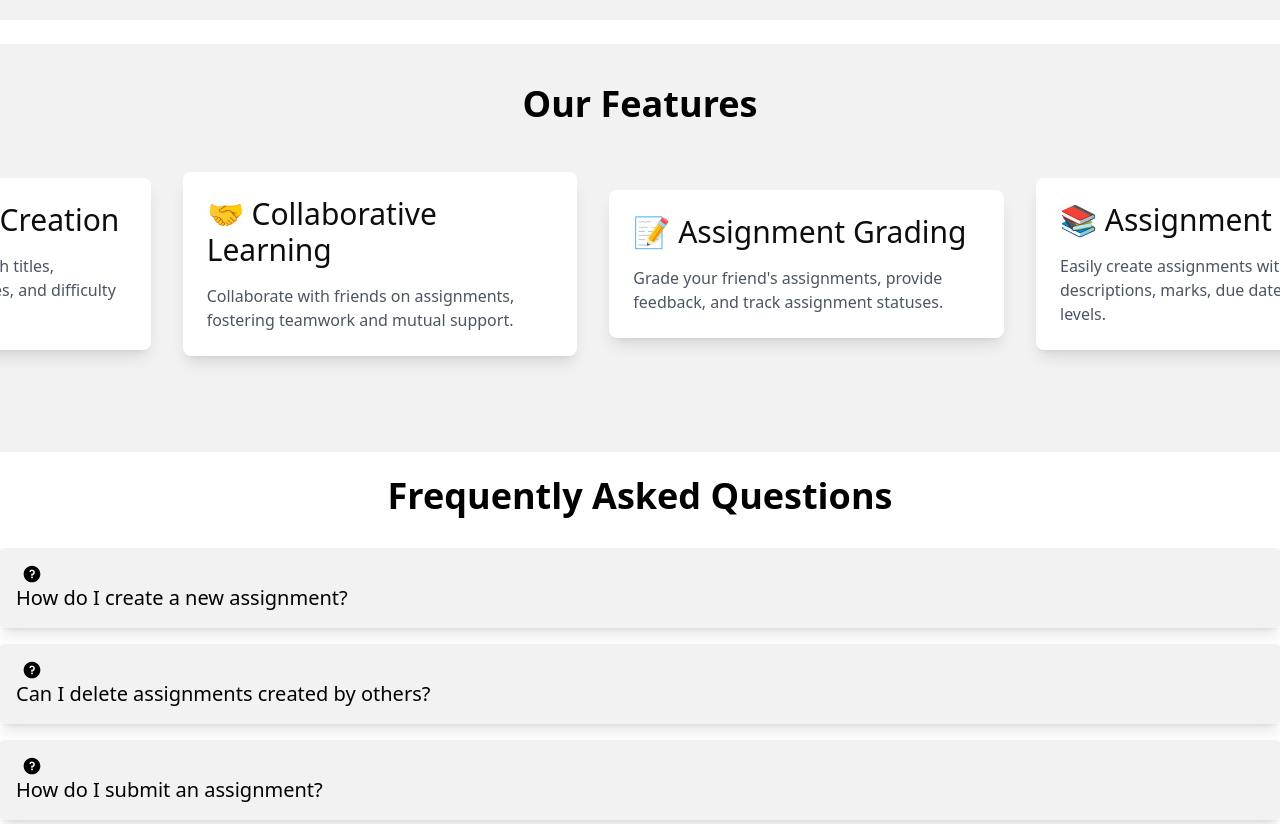
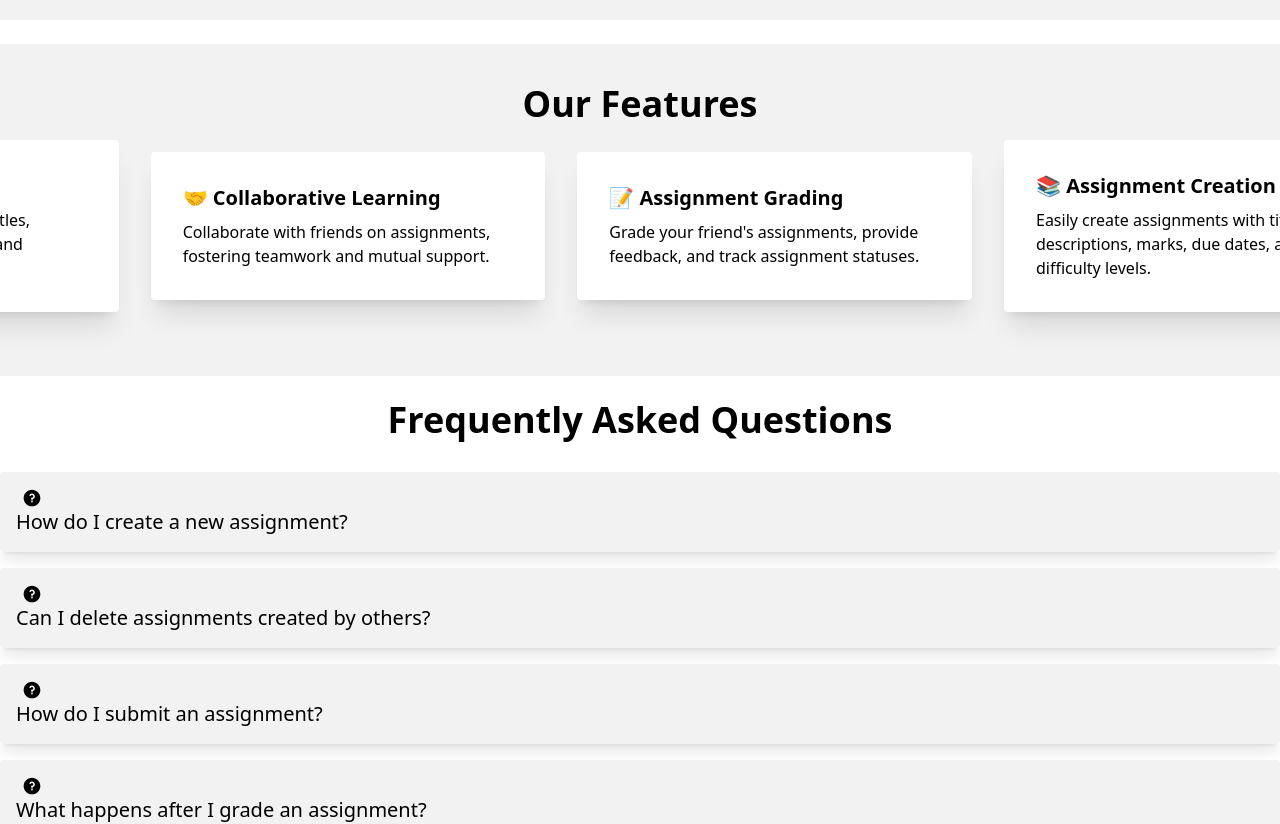
Before and after one commit to Hossain-sakib/StudyBuddyHub-client, a React (Vite) app in the folder StudyBuddyHub-client/: page / in a window 1280 px wide. Shown: the part 860-1684 px from the top of the page. Built offline with nearby package versions, Linux system fonts and the light colour scheme; no server answers.

Commit message:
created error page

```diff
--- a/StudyBuddyHub-client/src/Components/Footer/Footer.jsx
+++ b/StudyBuddyHub-client/src/Components/Footer/Footer.jsx
@@ -1,6 +1,6 @@
 const Footer = () => {
     return (
-        <footer className="footer p-10 bg-neutral text-neutral-content">
+        <footer className="footer p-10 bg-base-200">
 
             <nav>
                 <h1 className="text-xl font-bold mb-2">Social link</h1>
--- a/StudyBuddyHub-client/src/Pages/CreateAssignment/CreateAssignment.jsx
+++ b/StudyBuddyHub-client/src/Pages/CreateAssignment/CreateAssignment.jsx
@@ -50,8 +50,7 @@ const CreateAssignment = () => {
 
 
     return (
-        <div>
-
+        <div className='my-4'>
             <div className="hero min-h-screen bg-base-200">
                 <div className="hero-content flex flex-col">
                     <div>
@@ -102,6 +101,7 @@ const CreateAssignment = () => {
                                         onChange={handleDifficultyChange}
                                         options={difficultyOptions}
                                         isSearchable={false}
+                                        required
                                     />
                                 </div>
                                 <div className="form-control flex-1">
@@ -113,11 +113,12 @@ const CreateAssignment = () => {
                                         onChange={handleDateChange}
                                         minDate={new Date()}
                                         className="input input-bordered "
+                                        required
                                     />
                                 </div>
                             </div>
                             <div className="form-control mt-6">
-                                <button type="submit" className="btn btn-outline btn-primary">Create Assignment</button>
+                                <button type="submit" className="btn btn-outline btn-primary overflow-hidden transition-all hover:scale-105  hover:shadow-2xl">Create Assignment</button>
                             </div>
                         </form>
                     </div>
--- /dev/null
+++ b/StudyBuddyHub-client/src/Pages/Error/Error.jsx
@@ -0,0 +1,12 @@
+import { Link } from "react-router-dom";
+
+const Error = () => {
+    return (
+        <div className="flex flex-col items-center justify-center hero min-h-screen bg-base-200">
+            <img src="https://i.ibb.co/NS7rHFb/err-1.jpg" alt="" />
+            <h1 className="text-2xl underline text-red-600">Go back to <Link to="/">Homepage</Link></h1>
+        </div>
+    );
+};
+
+export default Error;
--- a/StudyBuddyHub-client/src/Pages/Home/Banner/Banner.jsx
+++ b/StudyBuddyHub-client/src/Pages/Home/Banner/Banner.jsx
@@ -13,7 +13,7 @@ const Banner = () => {
                         friends. Join us and take your learning to the next level!
                     </p>
                     <div className="flex justify-start">
-                        <Link to='/createassignment'> <button className="btn btn-primary rounded-full "><AiOutlinePlus></AiOutlinePlus>Create Assignment</button></Link>
+                        <Link to='/createassignment'> <button className="btn btn-primary rounded-full overflow-hidden transition-all hover:scale-105  hover:shadow-2xl "><AiOutlinePlus></AiOutlinePlus>Create Assignment</button></Link>
                     </div>
                 </div>
                 <div className="flex-1 p-6">
@@ -29,7 +29,7 @@ const Banner = () => {
                         us, and let's ace those exams!
                     </p>
                     <div className=" flex justify-end">
-                        <button className="btn btn-primary flex justify-end rounded-full "><AiOutlinePlus></AiOutlinePlus>Take An Assignment</button>
+                        <button className="btn btn-primary flex justify-end rounded-full overflow-hidden transition-all hover:scale-105  hover:shadow-2xl"><AiOutlinePlus></AiOutlinePlus>Take An Assignment</button>
                     </div>
                 </div>
                 <div className="flex-1 p-6">
--- a/StudyBuddyHub-client/src/Pages/Home/Faq/Faq.jsx
+++ b/StudyBuddyHub-client/src/Pages/Home/Faq/Faq.jsx
@@ -30,7 +30,7 @@ const Faq = () => {
                 <h2 className="flex justify-center text-center text-4xl font-bold mb-8 gap-6">Frequently Asked Questions</h2>
                 <div className="grid gap-4">
                     {faqData.map((item, index) => (
-                        <div key={index} className="shadow-lg">
+                        <div key={index} className="shadow-lg overflow-hidden transition-all hover:scale-105  hover:shadow-2xl">
                             <div className="collapse bg-base-200">
                                 <input type="checkbox" className="peer" />
                                 <div className="collapse-title text-xl font-medium">
--- a/StudyBuddyHub-client/src/Pages/Home/Features.jsx/Features.jsx
+++ b/StudyBuddyHub-client/src/Pages/Home/Features.jsx/Features.jsx
@@ -4,41 +4,47 @@ const Features = () => {
     return (
         <div className="bg-base-200">
             <h1 className="pt-10 text-center text-4xl font-bold">Our Features</h1>
-            <Marquee className="p-8">
+            <Marquee >
                 <div className="container mx-auto flex flex-wrap items-center justify-between mb-12">
-                    <div className="w-1/3  p-4">
-                        <div className="bg-white p-6 rounded-lg shadow-lg">
-                            <div className="text-3xl text-primary mb-4">📚 Assignment Creation</div>
-                            <p className="text-gray-600">
-                                Easily create assignments with titles, descriptions, marks, due dates,
-                                and difficulty levels.
-                            </p>
+                    <div className="w-1/3 p-4">
+                        <div className="card bg-base-100 shadow-xl">
+                            <div className="card-body">
+                                <h2 className="card-title">📚 Assignment Creation</h2>
+                                <p>Easily create assignments with titles, descriptions, marks, due dates,
+                                    and difficulty levels.</p>
+                            </div>
+                        </div>
+                    </div>
+                    <div className="w-1/3 p-4">
+                        <div className="card bg-base-100 shadow-xl">
+                            <div className="card-body">
+                                <h2 className="card-title">🤝 Collaborative Learning</h2>
+                                <p>Collaborate with friends on assignments, fostering teamwork and mutual support.</p>
+                            </div>
                         </div>
                     </div>
 
-
-                    <div className="w-1/3  p-4">
-                        <div className="bg-white p-6 rounded-lg shadow-lg">
-                            <div className="text-3xl text-primary mb-4">🤝 Collaborative Learning</div>
-                            <p className="text-gray-600">
-                                Collaborate with friends on assignments, fostering teamwork and mutual support.
-                            </p>
-                        </div>
-                    </div>
-
-                    <div className="w-1/3 p-4">
+                    {/* <div className="w-1/3 p-4">
                         <div className="bg-white p-6 rounded-lg shadow-lg">
                             <div className="text-3xl text-primary mb-4">📝 Assignment Grading</div>
                             <p className="text-gray-600">
                                 Grade your friend's assignments, provide feedback, and track assignment statuses.
                             </p>
                         </div>
+                    </div> */}
+                    <div className="w-1/3 p-4">
+                        <div className="card bg-base-100 shadow-xl">
+                            <div className="card-body">
+                                <h2 className="card-title">📝 Assignment Grading</h2>
+                                <p>Grade your friend's assignments, provide feedback, and track assignment statuses.</p>
+                            </div>
+                        </div>
                     </div>
 
 
                 </div>
-            </Marquee>
-        </div>
+            </Marquee >
+        </div >
     );
 };
 
--- a/StudyBuddyHub-client/src/Pages/SignIn/SignIn.jsx
+++ b/StudyBuddyHub-client/src/Pages/SignIn/SignIn.jsx
@@ -67,7 +67,7 @@ const SignIn = () => {
                                 </label>
                             </div>
                             <div className="form-control mt-6">
-                                <button type="submit" className="btn btn-outline btn-primary">Sign In</button>
+                                <button type="submit" className="btn btn-outline btn-primary overflow-hidden transition-all hover:scale-105  hover:shadow-2xl">Sign In</button>
                             </div>
                         </form>
                         {
--- a/StudyBuddyHub-client/src/Pages/SignUp/SignUp.jsx
+++ b/StudyBuddyHub-client/src/Pages/SignUp/SignUp.jsx
@@ -92,7 +92,7 @@ const SignUp = () => {
                                 <input type="password" name="password" placeholder="password" className="input input-bordered" required />
                             </div>
                             <div className="form-control mt-6">
-                                <button type="submit" className="btn btn-outline btn-primary">Sign Up</button>
+                                <button type="submit" className="btn btn-outline btn-primary overflow-hidden transition-all hover:scale-105  hover:shadow-2xl">Sign Up</button>
                             </div>
                         </form>
                         {
--- a/StudyBuddyHub-client/src/Routes/Routes.jsx
+++ b/StudyBuddyHub-client/src/Routes/Routes.jsx
@@ -5,12 +5,14 @@ import SignIn from "../Pages/SignIn/SignIn";
 import SignUp from "../Pages/SignUp/SignUp";
 import CreateAssignment from "../Pages/CreateAssignment/CreateAssignment";
 import PrivateRoute from "./PrivateRoute";
+import Error from "../Pages/Error/Error";
 
 
 const router = createBrowserRouter([
     {
       path: "/",
       element: <Main></Main>,
+      errorElement:<Error></Error>,
       children:[
         {
             path:'/',
```
Also changed, not shown: StudyBuddyHub-client/src/Components/Navbar/Navbar.jsx (+6 -6 lines), StudyBuddyHub-client/src/Components/Sidebar/Sidebar.jsx (+4 -4 lines).
